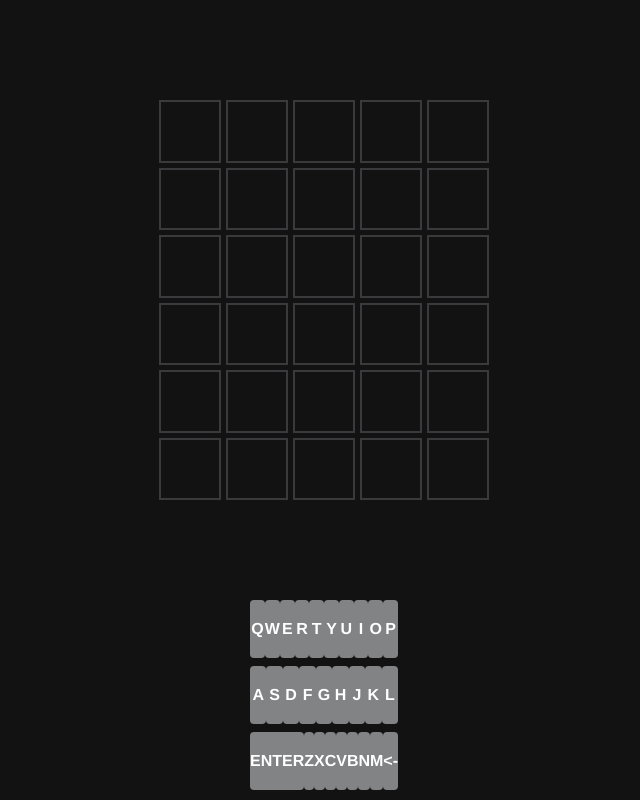
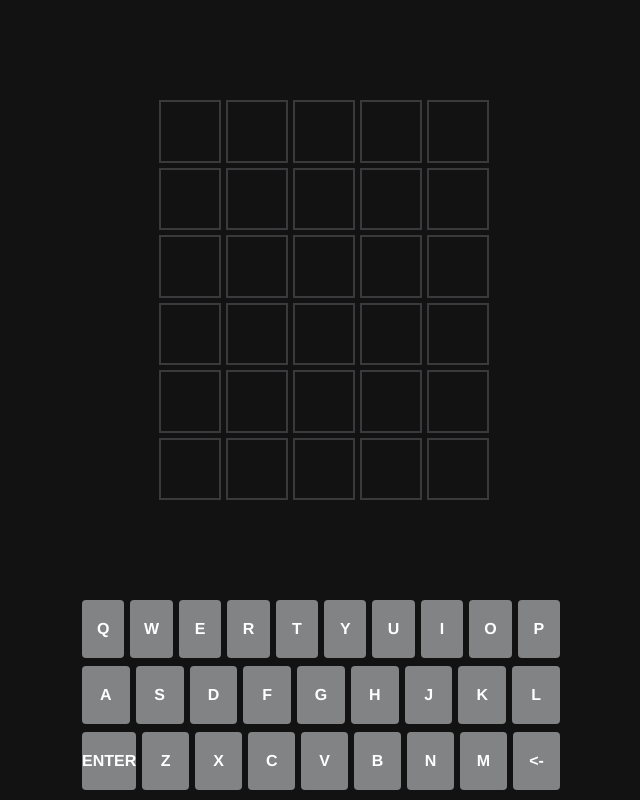
Before and after one commit to iamBevan/wordle, a React (Vite) app: page / in a window 1280 px wide. Shown: the whole page, without its empty margins (316-956 px from the left). Built offline with nearby package versions, Linux system fonts and the light colour scheme.

Commit message:
keyboard styling

```diff
--- a/src/components/keyboard/keyboard.module.scss
+++ b/src/components/keyboard/keyboard.module.scss
@@ -8,6 +8,8 @@
         font-family: inherit;
         font-weight: bold;
         border: 0;
+        padding: 0;
+        margin: 0 6px 0 0;
         height: 58px;
         border-radius: 4px;
         cursor: pointer;
--- a/src/styles/App.scss
+++ b/src/styles/App.scss
@@ -1,9 +1,16 @@
 .main {
+    // height: 100%;
+    // display: flex;
+    // justify-content: center;
+    // flex-direction: column;
+    // align-items: center;
+
+    width: 100%;
+    max-width: 500px;
+    margin: 0 auto;
     height: 100%;
     display: flex;
-    justify-content: center;
     flex-direction: column;
-    align-items: center;
 
     .grid-container {
         display: flex;
```
